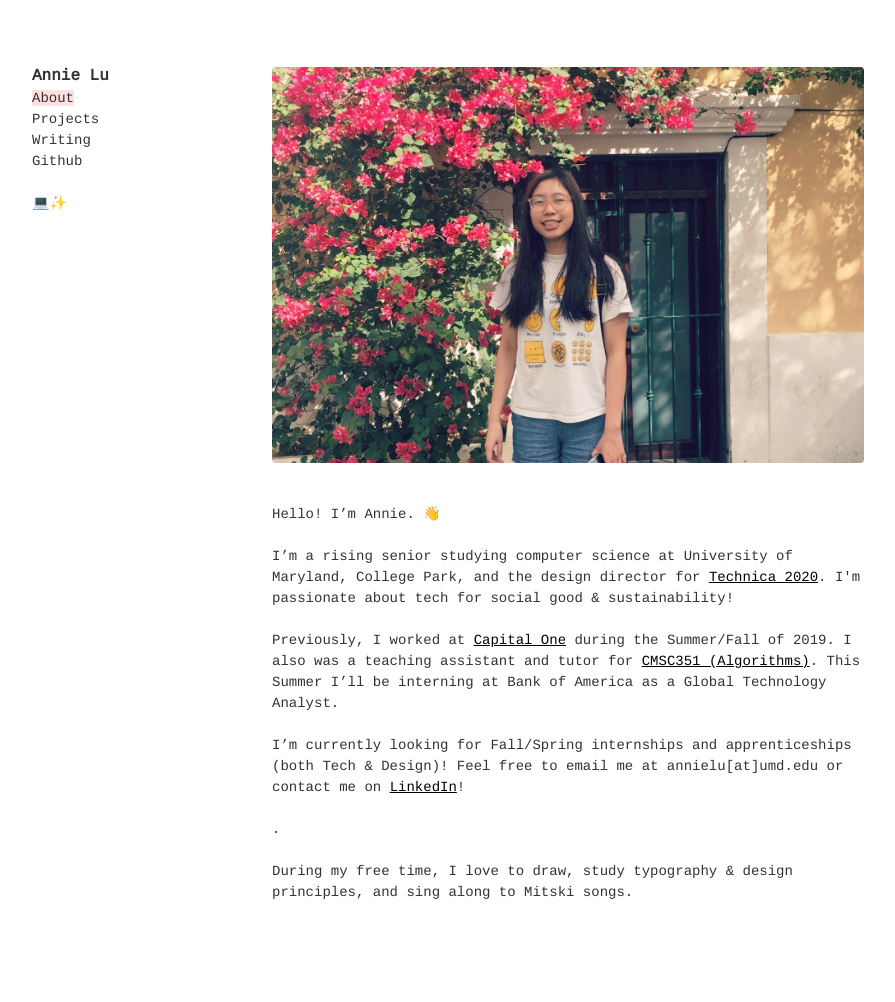
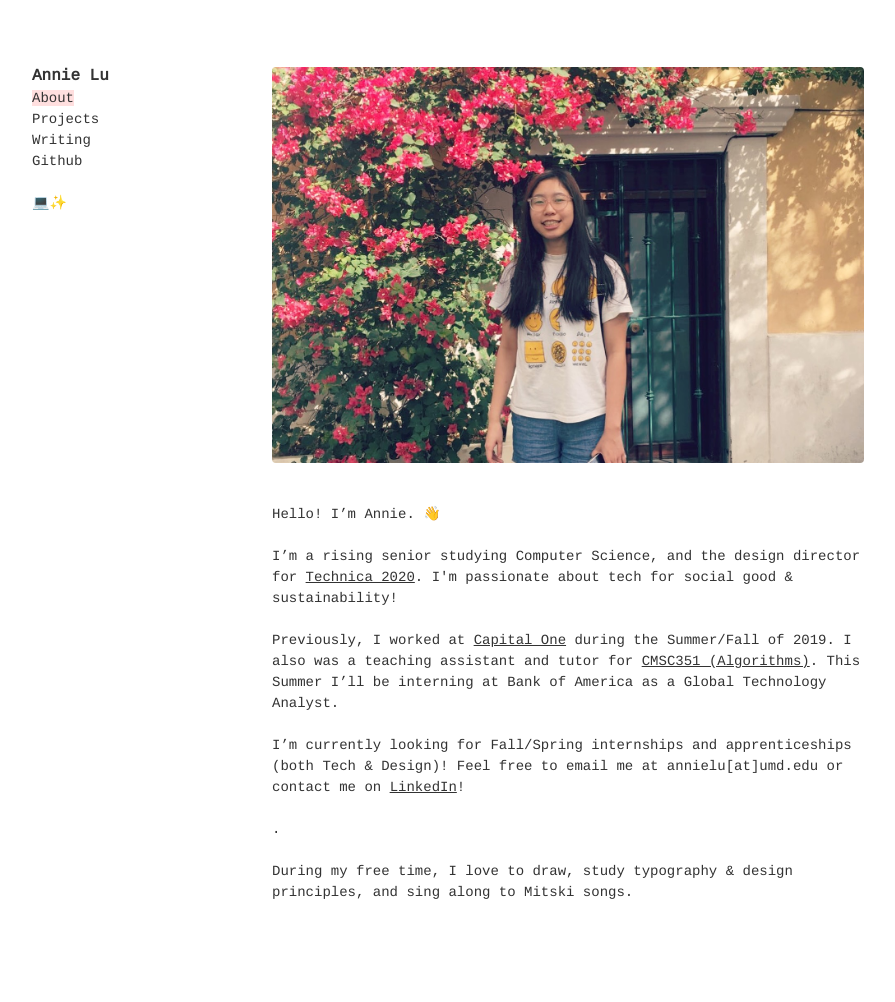
Before and after one commit to annie-lu/annie-lu.github.io, a Jekyll site: the page built from index.html, in a window 1280 px wide. Shown: the whole page, without its empty margins (96-991 px from the left). Built offline with Jekyll 4.4.1, drawn with Linux system fonts in a browser that asks for light colours.

Commit message:
Update index.html

```diff
--- a/index.html
+++ b/index.html
@@ -11,11 +11,11 @@
 
       Hello! I’m Annie. 👋<br/> <br/>
 
-I’m a rising senior studying computer science at University of Maryland, College Park, and the design director for <a href="https://gotechnica.org" class="link underline black bg-animate hover-bg-washed-red">Technica 2020</a>. I'm passionate about tech for social good & sustainability!
+I’m a rising senior studying Computer Science, and the design director for <a href="https://gotechnica.org" class="link underline b--black-80 bg-animate hover-bg-washed-red">Technica 2020</a>. I'm passionate about tech for social good & sustainability!
 <br/> <br/>
-Previously, I worked at <a href="https://medium.com/capital-one-tech/capital-one-unveils-new-technology-incubator-at-the-university-of-maryland-to-foster-ai-and-machine-72daa86aad2b" class="link underline black bg-animate hover-bg-washed-red">Capital One</a> during the Summer/Fall of 2019. I also was a teaching assistant and tutor for <a href="https://www.cs.umd.edu/class/spring2020/cmsc351/" class="link underline black bg-animate hover-bg-washed-red">CMSC351 (Algorithms)</a>. This Summer I’ll be interning at Bank of America as a Global Technology Analyst.
+Previously, I worked at <a href="https://medium.com/capital-one-tech/capital-one-unveils-new-technology-incubator-at-the-university-of-maryland-to-foster-ai-and-machine-72daa86aad2b" class="link underline b--black-80 bg-animate hover-bg-washed-red">Capital One</a> during the Summer/Fall of 2019. I also was a teaching assistant and tutor for <a href="https://www.cs.umd.edu/class/spring2020/cmsc351/" class="link underline b--black-80 bg-animate hover-bg-washed-red">CMSC351 (Algorithms)</a>. This Summer I’ll be interning at Bank of America as a Global Technology Analyst.
 <br/> <br/>
-I’m currently looking for Fall/Spring internships and apprenticeships (both Tech & Design)! Feel free to email me at annielu[at]umd.edu or contact me on <a href="https://www.linkedin.com/in/annielu2/"  class="link underline black bg-animate hover-bg-washed-red">LinkedIn</a>!
+I’m currently looking for Fall/Spring internships and apprenticeships (both Tech & Design)! Feel free to email me at annielu[at]umd.edu or contact me on <a href="https://www.linkedin.com/in/annielu2/"  class="link underline b--black-80 bg-animate hover-bg-washed-red">LinkedIn</a>!
 <br/> <br/>
       .
 <br/> <br/>
```
